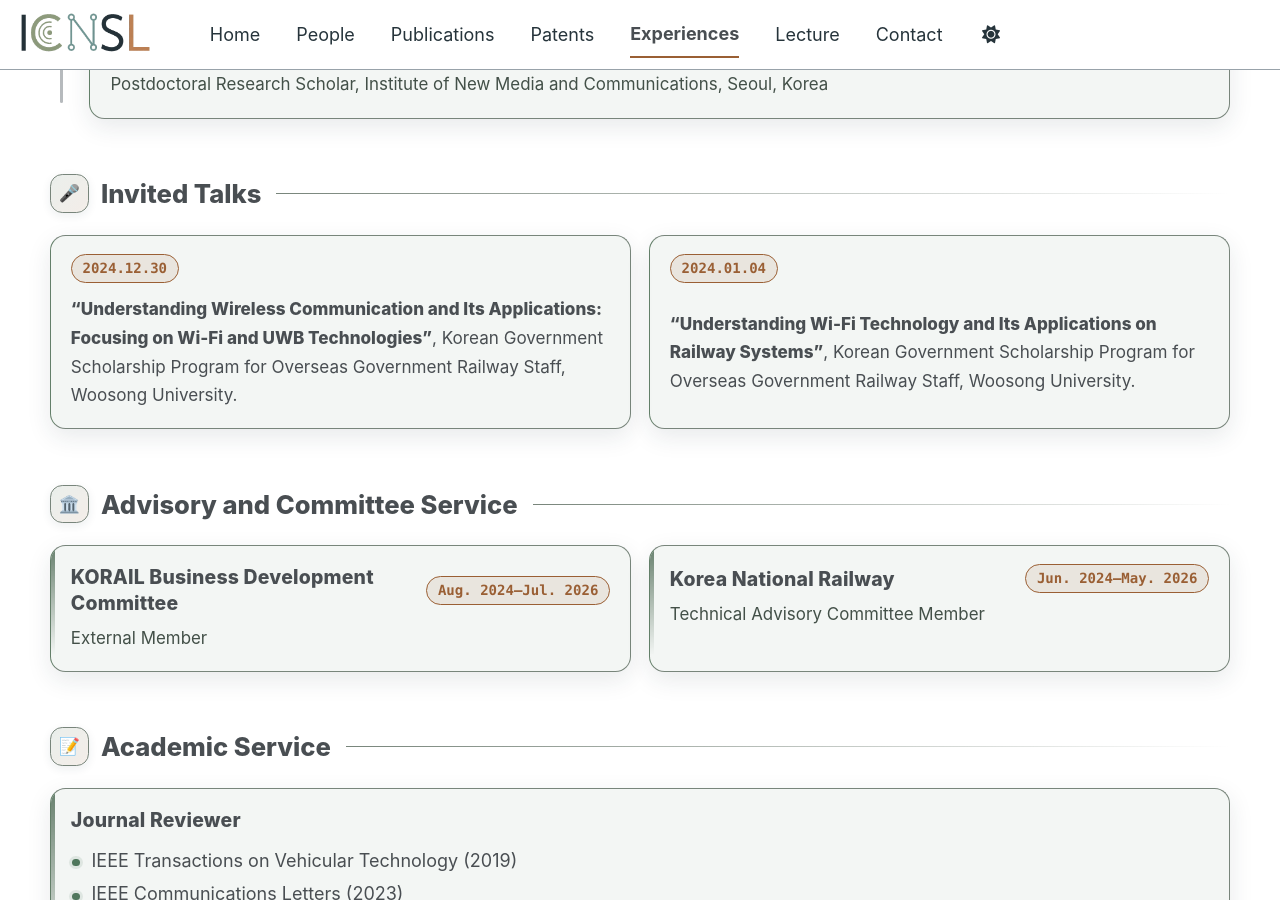
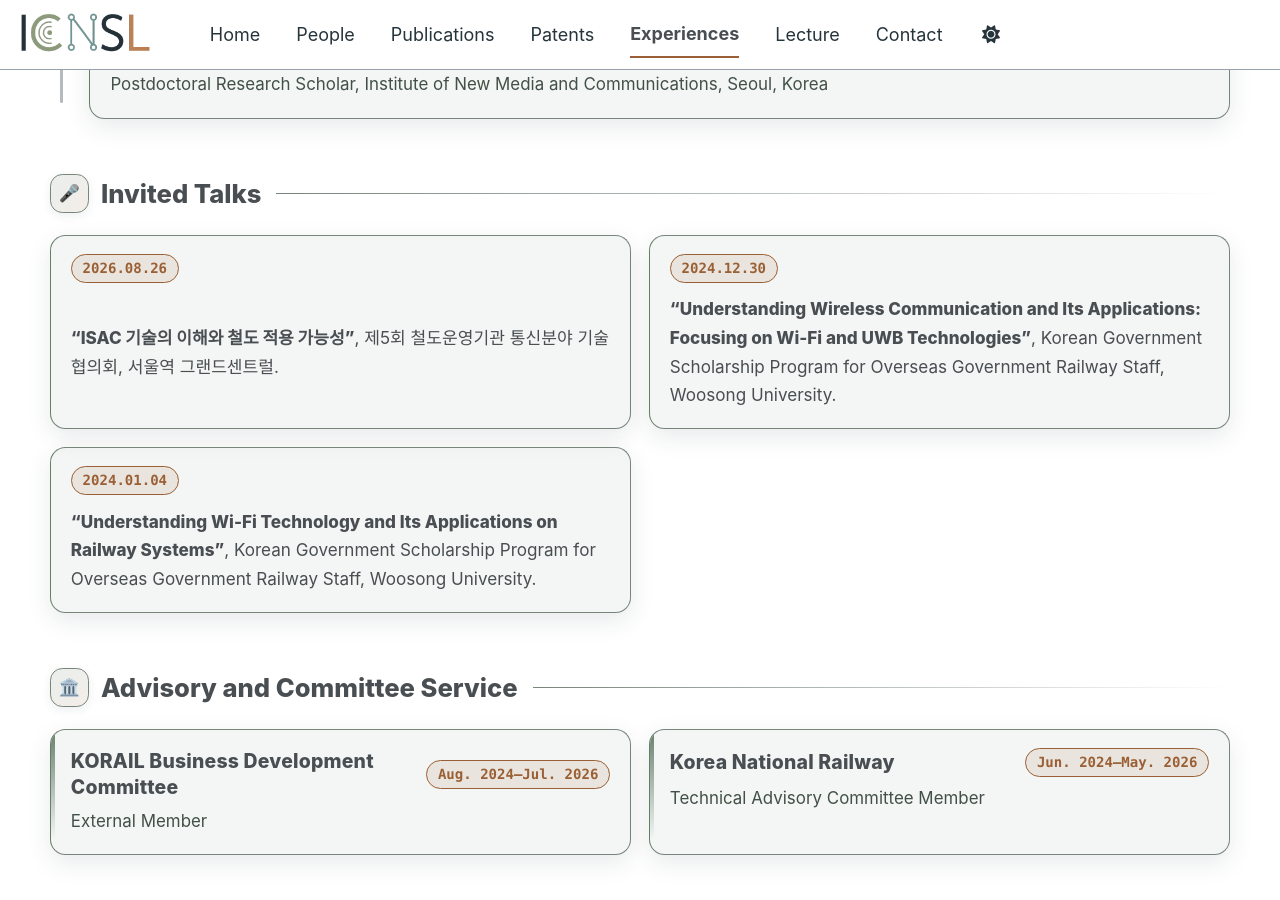
Before and after one commit to icnsl/icnsl.github.io, a Jekyll site: the page built from _pages/experiences.md, in a window 1280 px wide and 900 px high, scrolled down 1052 px. Built offline with Jekyll 4.4.1, drawn with Linux system fonts in a browser that asks for light colours; a script bundle is joined from its source files by our own code; library files that are not in the unit come from our copies.

Commit message:
Update experiences.md

```diff
--- a/_pages/experiences.md
+++ b/_pages/experiences.md
@@ -102,6 +102,14 @@ hide_title: true
 <div class="cv-list">
 
 <div class="cv-entry">
+  <div class="cv-date">2026.08.26</div>
+  <div class="cv-body">
+    <span class="cv-title">“ISAC 기술의 이해와 철도 적용 가능성”</span>,
+    제5회 철도운영기관 통신분야 기술협의회, 서울역 그랜드센트럴.
+  </div>
+</div>
+
+<div class="cv-entry">
   <div class="cv-date">2024.12.30</div>
   <div class="cv-body">
     <span class="cv-title">“Understanding Wireless Communication and Its Applications: Focusing on Wi-Fi and UWB Technologies”</span>,
```
